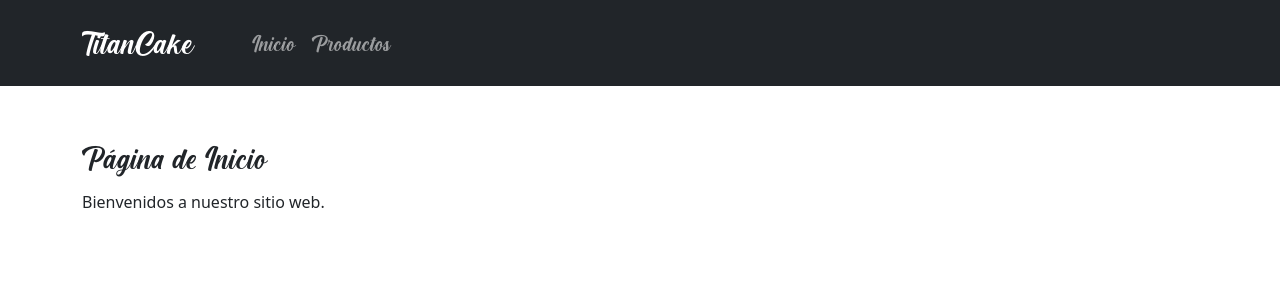
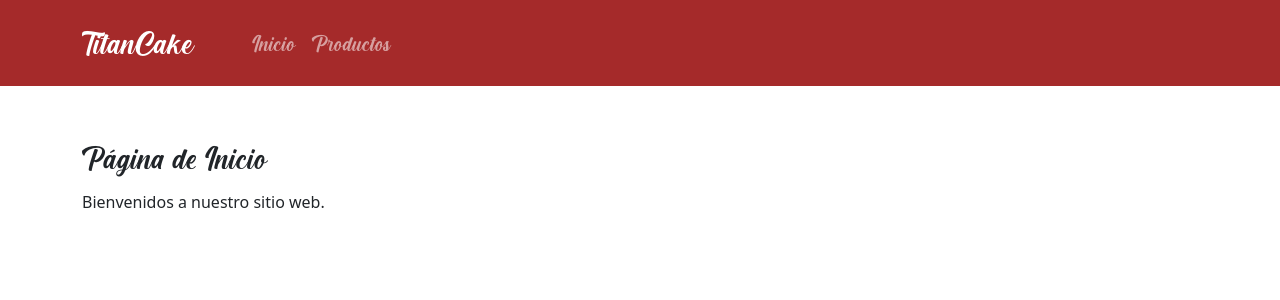
Before and after one commit to Gerard-Gon/TitanCakeNode, a React (Vite) app: page / in a window 1280 px wide. Shown: the top 300 px of the page. Built offline with nearby package versions, Linux system fonts and the light colour scheme.

Commit message:
cambio navbar

```diff
--- a/src/components/organisms/Navbar.jsx
+++ b/src/components/organisms/Navbar.jsx
@@ -1,10 +1,10 @@
 import { Navbar, Nav, Container } from 'react-bootstrap';
-import '../../styles/organisms/navbar.css';
+import '../../styles/organisms/navbar.css'
 
 
 function NavBar() {
  return (
-   <Navbar bg="dark" variant="dark" expand="lg" className='Barra'>
+   <Navbar variant="dark" expand="lg" className='barra'>
      <Container>
        <Navbar.Brand href="/" className='TituloBarra'>TitanCake</Navbar.Brand>
        <Navbar.Toggle aria-controls="basic-navbar-nav" />
--- a/src/styles/organisms/navbar.css
+++ b/src/styles/organisms/navbar.css
@@ -5,6 +5,6 @@
 
 
 
-.Barra {
+.barra {
     background-color: brown !important;
 }
--- a/src/styles/templates/global.css
+++ b/src/styles/templates/global.css
@@ -15,7 +15,9 @@
     margin-right: 50px;
 }
 
-.Barra {
+/*.Barra {
     color: brown !important;
+     background-color: brown !important;
 
 }
+     */
```
